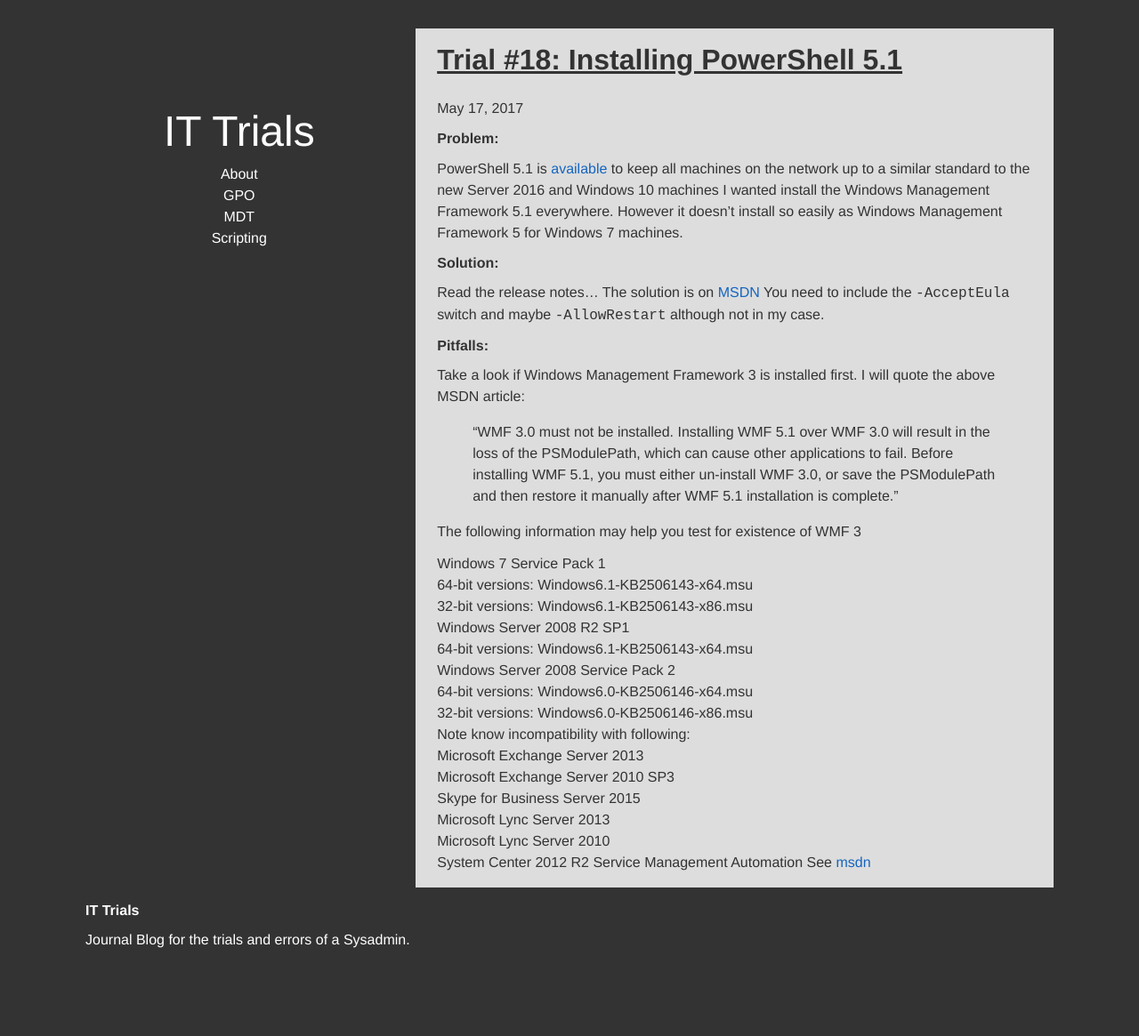
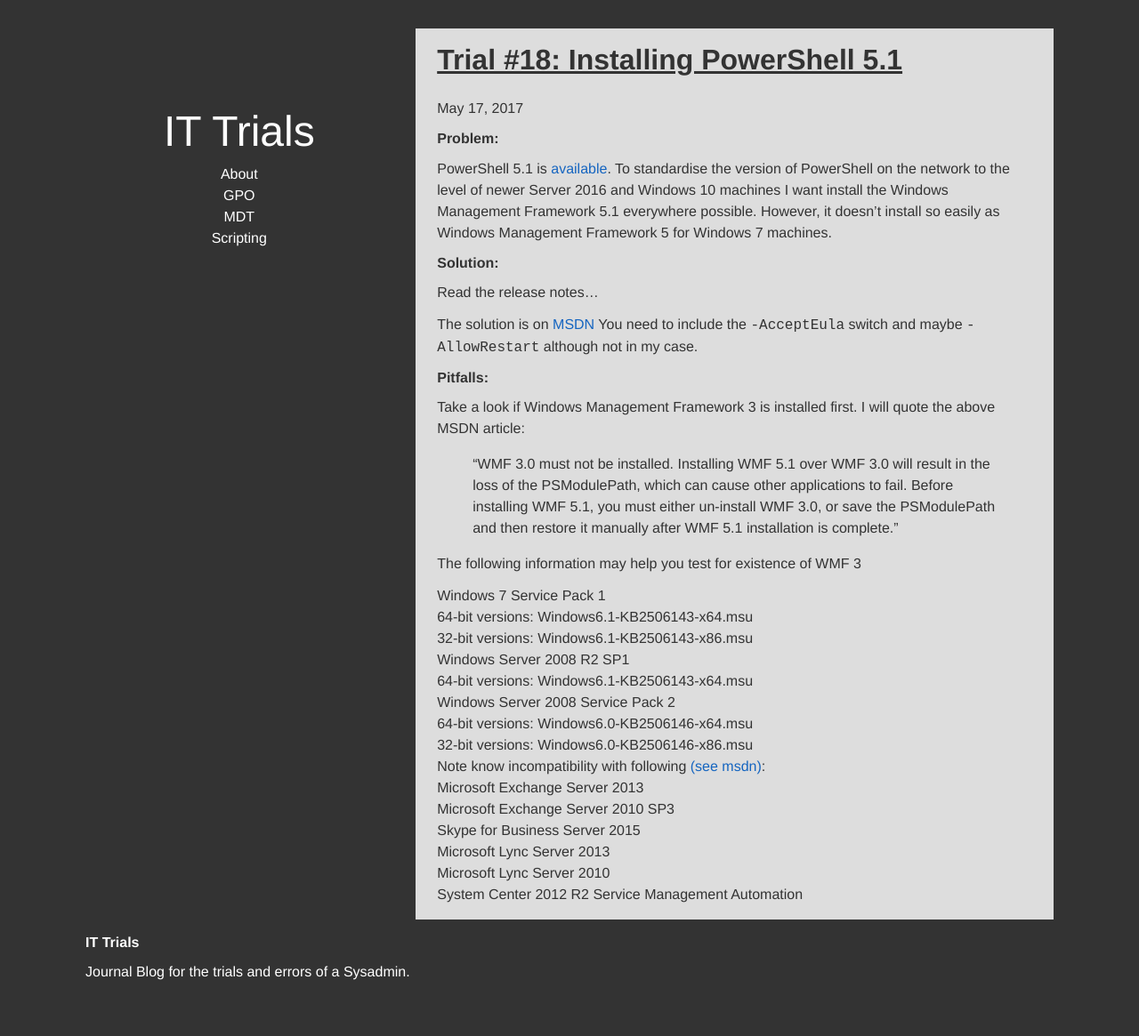
Before and after one commit to IT-trials/IT-trials.github.io, a Jekyll site: the page built from _posts/2017-05-17-installing-powershell-5.1.markdown, in a window 1280 px wide. Shown: the whole page at 89% size. Built offline with Jekyll 4.4.1, drawn with Linux system fonts in a browser that asks for light colours; comment, search, counter and statistics services are not loaded; before the commit the page ends 1129 px from its top, so only the background shows below that.

Commit message:
minor changes

```diff
--- a/_posts/2017-05-17-installing-powershell-5.1.markdown
+++ b/_posts/2017-05-17-installing-powershell-5.1.markdown
@@ -6,10 +6,11 @@
 ---
 
 ## Problem:
-PowerShell 5.1 is [available](https://blogs.msdn.microsoft.com/powershell/2017/01/19/windows-management-framework-wmf-5-1-released/) to keep all machines on the network up to a similar standard to the new Server 2016 and Windows 10 machines I wanted install the Windows Management Framework 5.1 everywhere.  However it doesn't install so easily as Windows Management Framework 5 for Windows 7 machines.
+PowerShell 5.1 is [available](https://blogs.msdn.microsoft.com/powershell/2017/01/19/windows-management-framework-wmf-5-1-released/). To standardise the version of PowerShell on the network to the level of newer Server 2016 and Windows 10 machines I want install the Windows Management Framework 5.1 everywhere possible.  However, it doesn't install so easily as Windows Management Framework 5 for Windows 7 machines.
 
 ## Solution:
 Read the release notes...
+
 The solution is on [MSDN](https://msdn.microsoft.com/en-us/powershell/wmf/5.1/install-configure)
 You need to include the `-AcceptEula` switch and maybe `-AllowRestart` although not in my case.
 
@@ -27,11 +28,10 @@
         -  64-bit versions: Windows6.0-KB2506146-x64.msu
         -  32-bit versions: Windows6.0-KB2506146-x86.msu
 
--  Note know incompatibility with following:
+-  Note know incompatibility with following [(see msdn)](https://msdn.microsoft.com/en-us/powershell/wmf/5.1/productincompat):
    - Microsoft Exchange Server 2013
    - Microsoft Exchange Server 2010 SP3
    - Skype for Business Server 2015
    - Microsoft Lync Server 2013
    - Microsoft Lync Server 2010
    - System Center 2012 R2 Service Management Automation
-   See [msdn](https://msdn.microsoft.com/en-us/powershell/wmf/5.1/productincompat)
```
